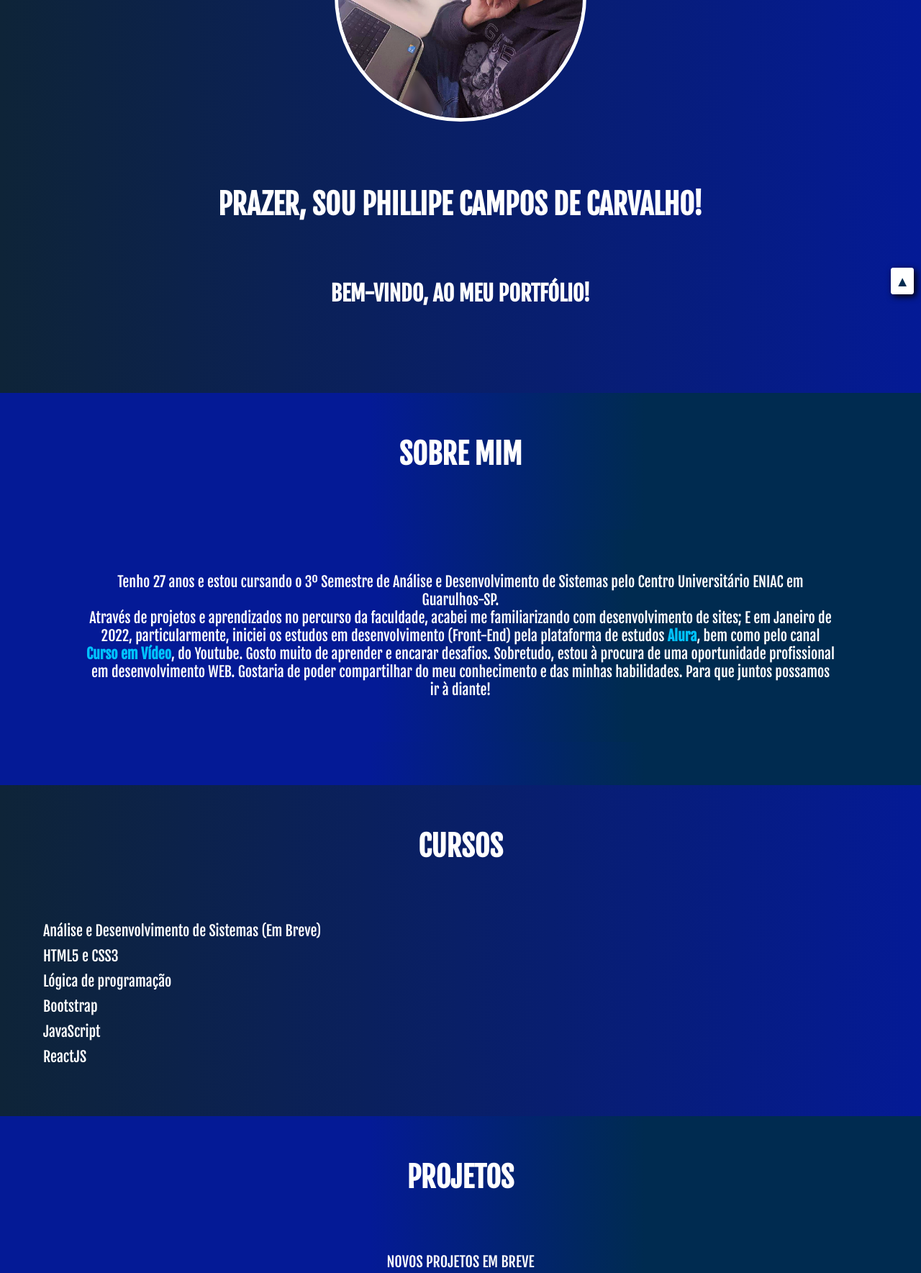
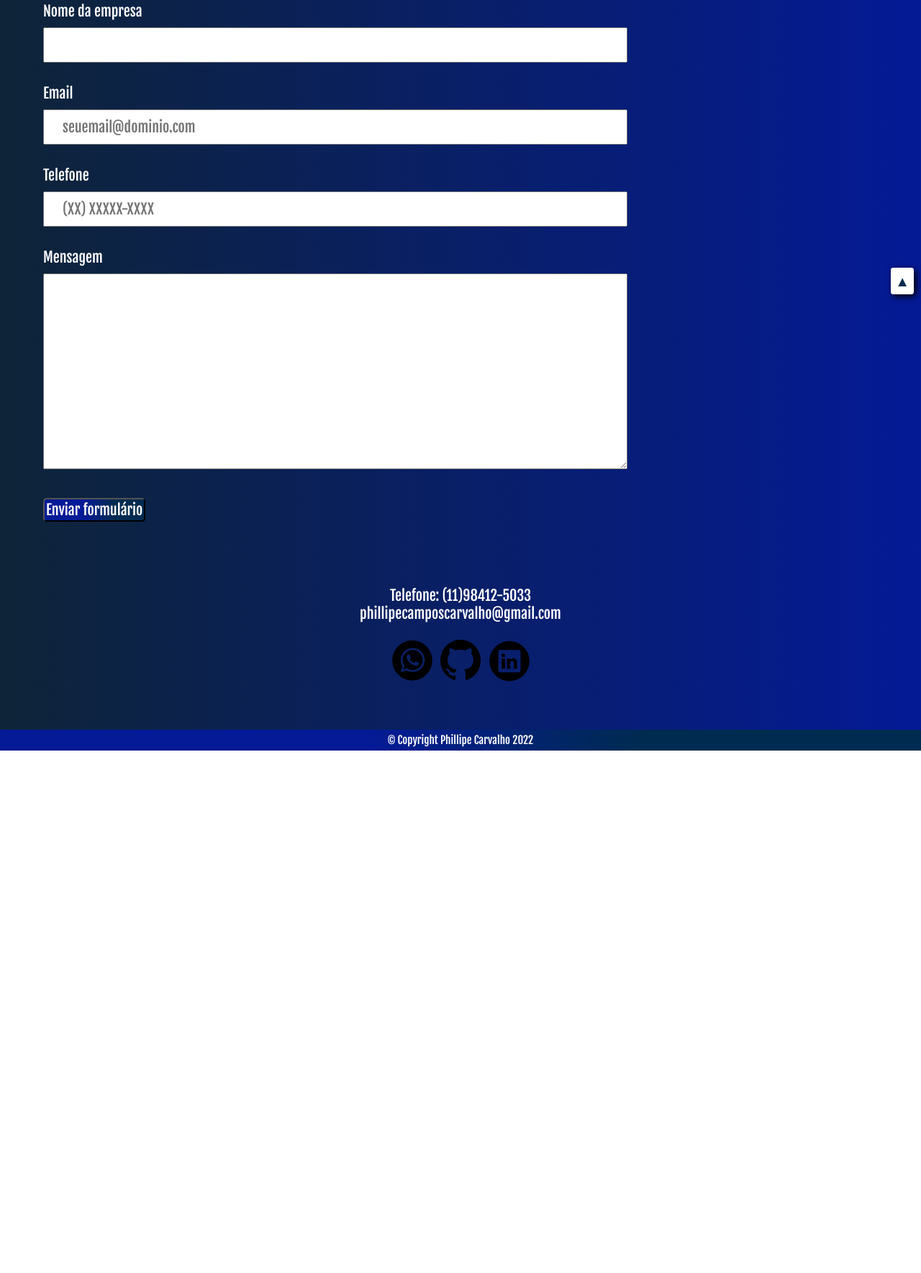
Before and after one commit to phillipecarvalh0/Portfolio, a plain HTML site: page index.html in a window 1280 px wide. Shown: the part 381-2150 px from the top of the page at 72% size. After the commit the page ends 1424 px from the top, so only its background shows below. Drawn offline with Linux system fonts and the light colour scheme.

Commit message:
Update index.html

```diff
--- a/index.html
+++ b/index.html
@@ -6,10 +6,8 @@
       <meta name="viewport" content="width=device-width, initial-scale=1.0" />
       <link rel="stylesheet" href="portfolio.css" />
       <link href="https://fonts.googleapis.com/css2?family=Fjalla+One&display=swap" rel="stylesheet" />
-
-        <title>Portfólio</title>
+      <title>Contato</title>
    </head>
-
    <body>
       <header>
          <nav id="nav">
@@ -18,48 +16,29 @@
             <span id="hamburger"></span>
             </button>
             <ul id="menu">
-                    <li><a href="https://phillipecarvalho.github.io/Portfolio/">Home</a></li>
-                    <li><a href="#sobreMim">Sobre Mim</a></li>
-                    <li><a href="#cursos">Cursos</a></li>
-                    <li><a href="#projetos">Projetos</a></li>
-                    <li><a href="https://phillipecarvalho.github.io/Portfolio/contato">Contato</a></li>
+               <li><a href="http://127.0.0.1:5500/index.html">Home</a></li>
+               <li><a href="http://127.0.0.1:5500/index.html#sobreMim">Sobre Mim</a></li>
+               <li><a href="http://127.0.0.1:5500/index.html#cursos">Cursos</a></li>
+               <li><a href="http://127.0.0.1:5500/index.html#projetos">Projetos</a></li>
             </ul>
          </nav>
       </header>
-        <div class="container">
-            <img id="fotoPerfil" src="img/phillipe.jpg" alt="" />
-            <h1>PRAZER, SOU PHILLIPE CAMPOS DE CARVALHO!</h1>
-            <h2>BEM-VINDO, AO MEU PORTFÓLIO!</h2>
-        </div>
-        <div class="section1" id="sobreMim">
-            <h3>SOBRE MIM</h3>
-            <p class="section1">
-                Tenho 27 anos e estou cursando o 3º Semestre de Análise e Desenvolvimento de Sistemas pelo Centro Universitário ENIAC em Guarulhos-SP.
-                <br />
-                Através de projetos e aprendizados no percurso da faculdade, acabei me familiarizando com desenvolvimento de sites; E em Janeiro de 2022, particularmente, iniciei os estudos em desenvolvimento (Front-End) pela plataforma de
-                estudos
-                <a href="https://www.alura.com.br/"><strong>Alura</strong></a>, bem como pelo canal <a href="https://www.youtube.com/c/CursoemV%C3%ADdeo"><strong>Curso em Vídeo</strong></a>, do Youtube. Gosto muito de aprender e encarar
-                desafios. Sobretudo, estou à procura de uma oportunidade profissional em desenvolvimento WEB. Gostaria de poder compartilhar do meu conhecimento e das minhas habilidades. Para que juntos possamos ir à diante!
-            </p>
-        </div>
-        <div class="section2" id="cursos">
-            <h3>CURSOS</h3>
-            <ul>
-                <li><a href="">Análise e Desenvolvimento de Sistemas (Em Breve)</a></li>
-                <li>
-                    <a href="https://cursos.alura.com.br/user/phillipecarvalho/fullCertificate/2a91ca64031e875809fd0beddcb26226">HTML5 e CSS3</a>
-                </li>
-                <li><a href="">Lógica de programação</a></li>
-                <li><a href="">Bootstrap</a></li>
-                <li><a href="">JavaScript</a></li>
-                <li><a href="">ReactJS</a></li>
-            </ul>
-        </div>
-        <div class="section3" id="projetos">
-            <h3>PROJETOS</h3>
-            <p>NOVOS PROJETOS EM BREVE</p>
-        </div>
       <div class="section4" id="contato">
+         <h3>CONTATO</h3>
+         <main>
+            <form>
+               <label for="nomesobrenome">Nome completo</label>
+               <input type="text" id="nomesobrenome" class="input-padrao" required />
+               <label for="nomesobrenome">Nome da empresa</label>
+               <input type="text" id="empresa" class="input-padrao" required />
+               <label for="email">Email</label>
+               <input type="email" id="email" class="input-padrao" required placeholder="seuemail@dominio.com" />
+               <label for="telefone">Telefone</label>
+               <input type="tel" id="telefone" class="input-padrao" required placeholder="(XX) XXXXX-XXXX" />
+               <label for="mensagem">Mensagem</label>
+               <textarea cols="70" rows="10" id="mensagem" class="input-padrao" required></textarea>
+               <input id="botaoForm" type="submit" value="Enviar formulário" />
+            </form>
             <p>Telefone: (11)98412-5033</p>
             <a id="email" href="mailto:phillipecamposcarvalho@gmail.com">phillipecamposcarvalho@gmail.com</a>
          </main>
```
Lines whose indentation alone changed are shown as unchanged.
